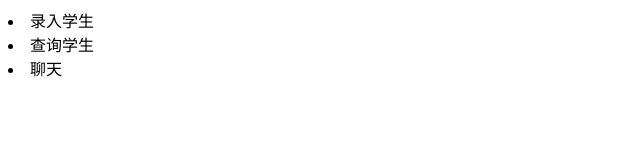
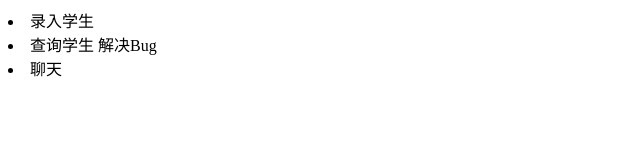
Before and after one commit to qqliulanqi/students, a plain HTML site: page index.html in a window 1280 px wide. Shown: the full height of the page, 0-640 px from the left. Drawn offline with Linux system fonts and the light colour scheme.

Commit message:
解决查询学生的Bug

```diff
--- a/index.html
+++ b/index.html
@@ -6,7 +6,7 @@
 </head>
 <body>
     <li>录入学生</li>
-    <li>查询学生</li>
+    <li>查询学生 解决Bug</li>
     <li>聊天</li>
 </body>
 </html>
```
